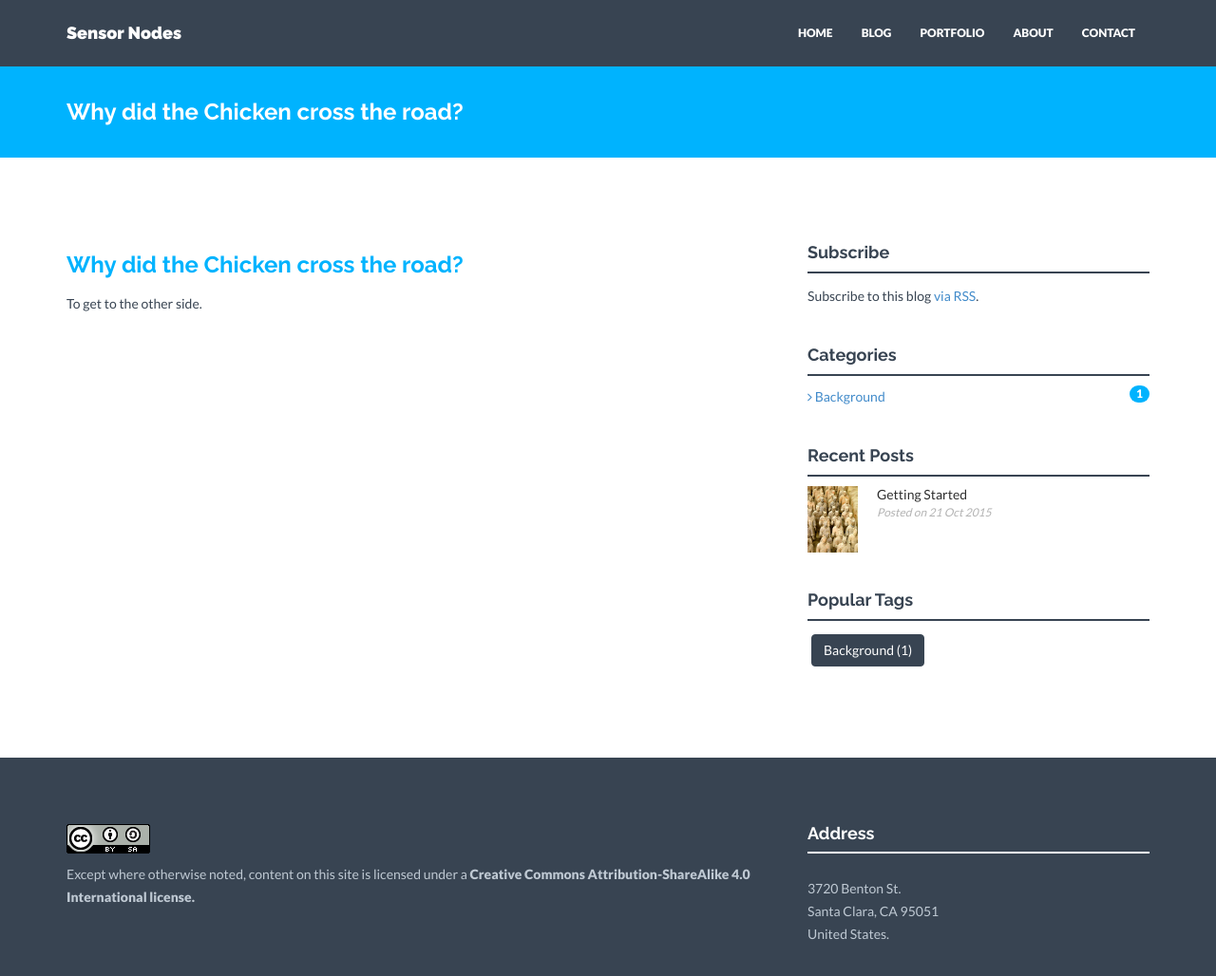
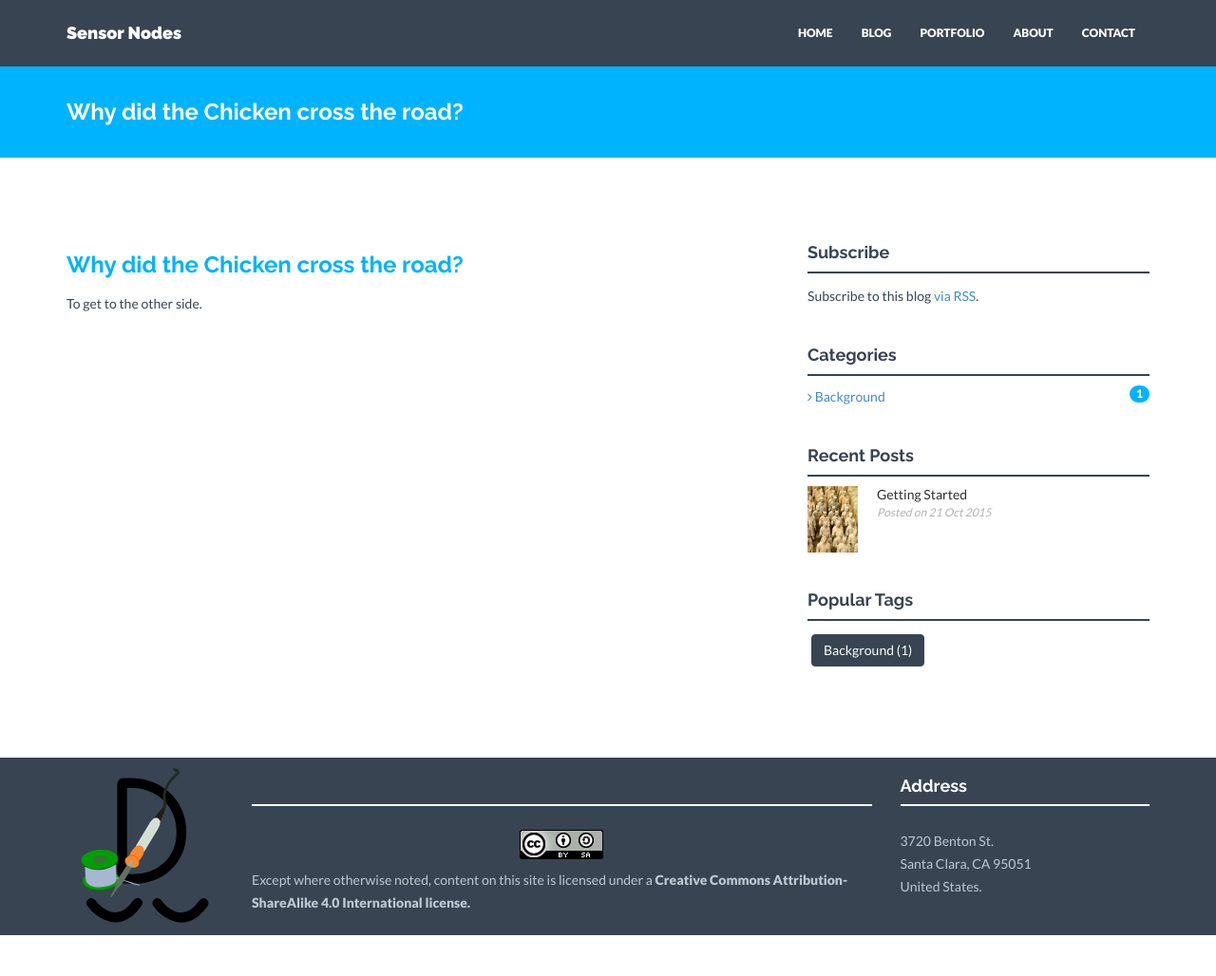
Before and after one commit to jdunmire/sensornodeinfo, a Jekyll site: the page built from _posts/question/2014-04-15-your-project-name.markdown, in a window 1280 px wide and 1068 px high. Shown: the top 1028 px of the window at 95% size. Built offline with Jekyll 4.4.1, drawn with Linux system fonts in a browser that asks for light colours; nearby versions of some CDN libraries.

Commit message:
Add logo to footer and related adjustments
On branch gh-pages
modified:   _includes/css/style.css
modified:   _includes/footer.html

```diff
--- a/_includes/css/style.css
+++ b/_includes/css/style.css
@@ -356,8 +356,8 @@ a:focus {
 
 /* Footer */
 #footerwrap {
-	padding-top: 60px;
-	padding-bottom: 60px;
+	padding-top: 10px;
+	padding-bottom: 10px;
 	background: {{ site.colors.secondary }};
 }
 
--- a/_includes/footer.html
+++ b/_includes/footer.html
@@ -1,17 +1,26 @@
 <div id="footerwrap">
     <div class="container">
         <div class="row">
-            <div class="col-lg-8">
-                <h4><a href="http://creativecommons.org/licenses/by-sa/4.0/">
-                        <img src="{{ "/assets/img/CC-BY-SA_88x31.png" | prepend: site.baseurl }}"
+            <div class="col-lg-2 hidden-md hidden-sm hidden-xs">
+                <img
+                 class="img-responsive center-block"
+                 src="{{ "/assets/img/RockingDLabs.svg" | prepend: site.baseurl }}"
+                </img>
+            </div>
+            <div class="col-lg-7">
+                <h4><br></h4>
+                <div class="hline-w"></div>
+                <a href="http://creativecommons.org/licenses/by-sa/4.0/">
+                        <img
+                       class="img-responsive center-block"
+                       src="{{ "/assets/img/CC-BY-SA_88x31.png" | prepend: site.baseurl }}"
                         alt="CC BY-SA 4.0">
                     </a>
-                </h4>
                 <p>Except where otherwise noted, content on this site is
                 licensed under a <b>Creative Commons
                     Attribution-ShareAlike 4.0 International license<b>.
             </div>
-            <div class="col-lg-4">
+            <div class="col-lg-3">
                 <h4>Address</h4>
                 <div class="hline-w"></div>
                 <p>
```
